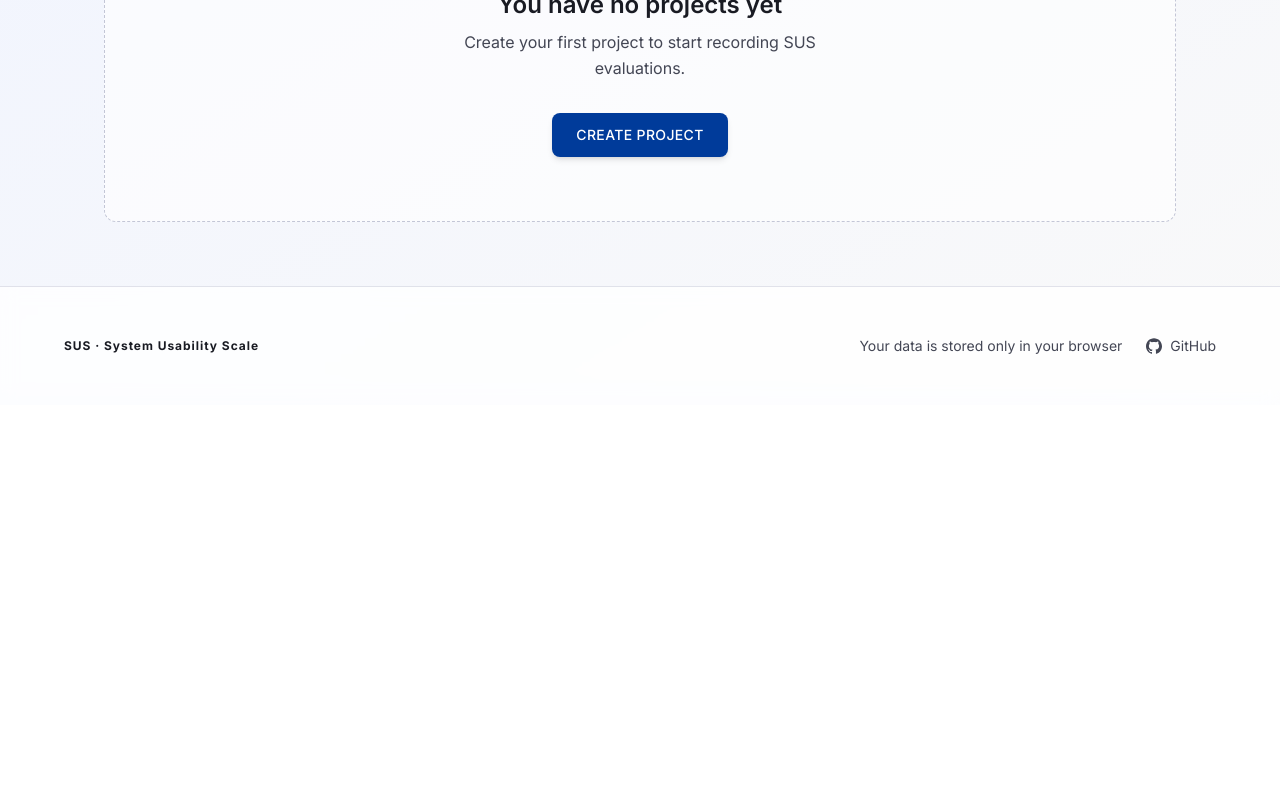
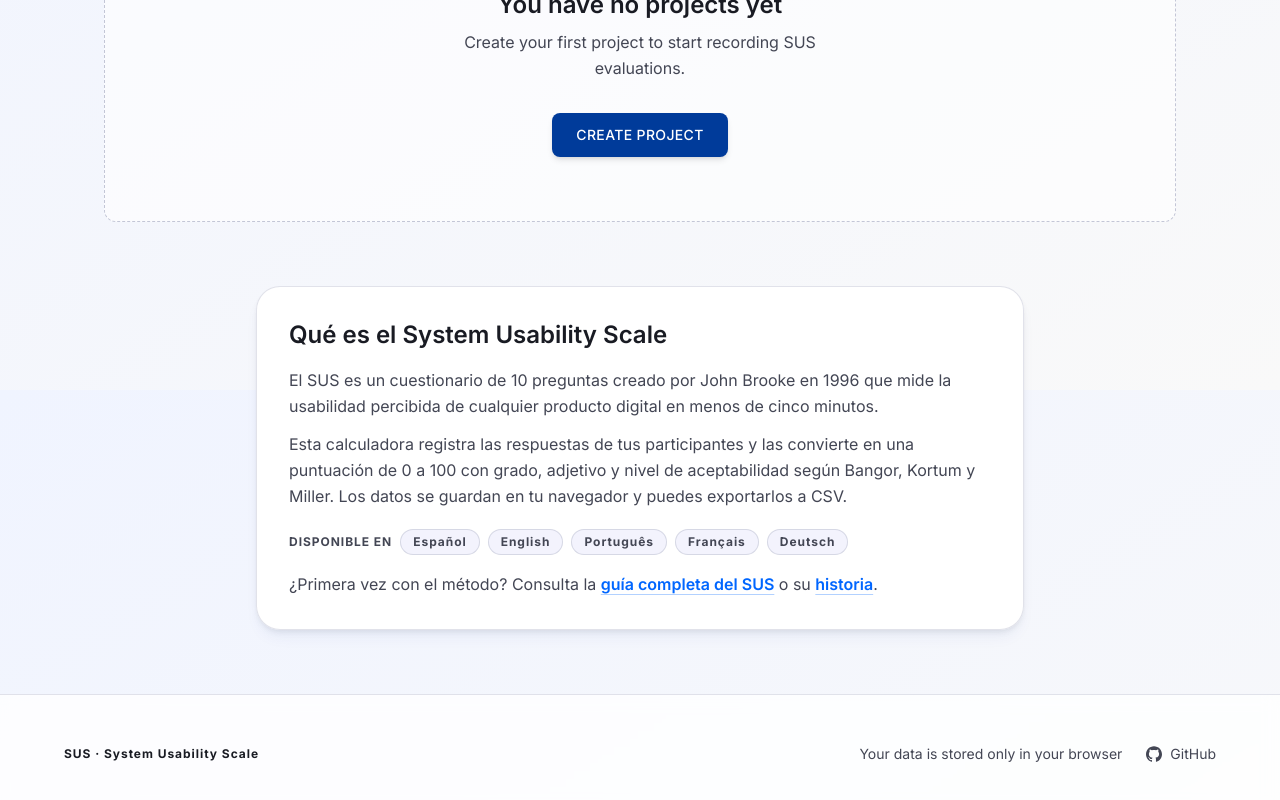
Before and after one commit to ERICK-DANIEL/suscalculator, a Next.js app: page / in a window 1280 px wide. Shown: the part 410-1210 px from the top of the page. Before the commit the page ends 815 px from the top, so only its background shows below. Built offline with nearby package versions, Linux system fonts and the light colour scheme.

Commit message:
Add compact about-SUS section with language badges to home

```diff
--- a/src/app/page.tsx
+++ b/src/app/page.tsx
@@ -1,4 +1,5 @@
 import type { Metadata } from "next";
+import Link from "next/link";
 import { ProjectsDashboard } from "@/components/projects-grid";
 
 export const metadata: Metadata = {
@@ -8,6 +9,72 @@ export const metadata: Metadata = {
   alternates: { canonical: "/" },
 };
 
+const LANGUAGES = ["Español", "English", "Português", "Français", "Deutsch"];
+
+function AboutSus() {
+  return (
+    <section
+      aria-labelledby="about-sus-title"
+      className="mx-auto w-full max-w-[1200px] px-5 pb-16 md:px-16"
+    >
+      <div className="mx-auto max-w-3xl rounded-3xl border border-outline-variant/50 bg-surface-container-lowest/95 p-6 shadow-luminous md:p-8">
+        <h2
+          id="about-sus-title"
+          className="font-headline text-headline-md text-on-surface"
+        >
+          Qué es el System Usability Scale
+        </h2>
+        <p className="mt-4 text-body-lg text-on-surface-variant">
+          El SUS es un cuestionario de 10 preguntas creado por John Brooke en
+          1996 que mide la usabilidad percibida de cualquier producto digital
+          en menos de cinco minutos.
+        </p>
+        <p className="mt-3 text-body-lg text-on-surface-variant">
+          Esta calculadora registra las respuestas de tus participantes y las
+          convierte en una puntuación de 0 a 100 con grado, adjetivo y nivel de
+          aceptabilidad según Bangor, Kortum y Miller. Los datos se guardan en
+          tu navegador y puedes exportarlos a CSV.
+        </p>
+        <div className="mt-5 flex flex-wrap items-center gap-2">
+          <span className="text-label-caps uppercase text-on-surface-variant">
+            Disponible en
+          </span>
+          {LANGUAGES.map((lang) => (
+            <span
+              key={lang}
+              className="rounded-full border border-outline-variant/60 bg-surface-container-low px-3 py-1 text-label-caps text-on-surface-variant"
+            >
+              {lang}
+            </span>
+          ))}
+        </div>
+        <p className="mt-4 text-body-lg text-on-surface-variant">
+          ¿Primera vez con el método? Consulta la{" "}
+          <Link
+            href="/guia"
+            className="font-semibold text-active-indicator underline decoration-active-indicator/30 underline-offset-4 hover:decoration-active-indicator"
+          >
+            guía completa del SUS
+          </Link>{" "}
+          o su{" "}
+          <Link
+            href="/historia"
+            className="font-semibold text-active-indicator underline decoration-active-indicator/30 underline-offset-4 hover:decoration-active-indicator"
+          >
+            historia
+          </Link>
+          .
+        </p>
+      </div>
+    </section>
+  );
+}
+
 export default function Home() {
-  return <ProjectsDashboard />;
+  return (
+    <>
+      <ProjectsDashboard />
+      <AboutSus />
+    </>
+  );
 }
```
